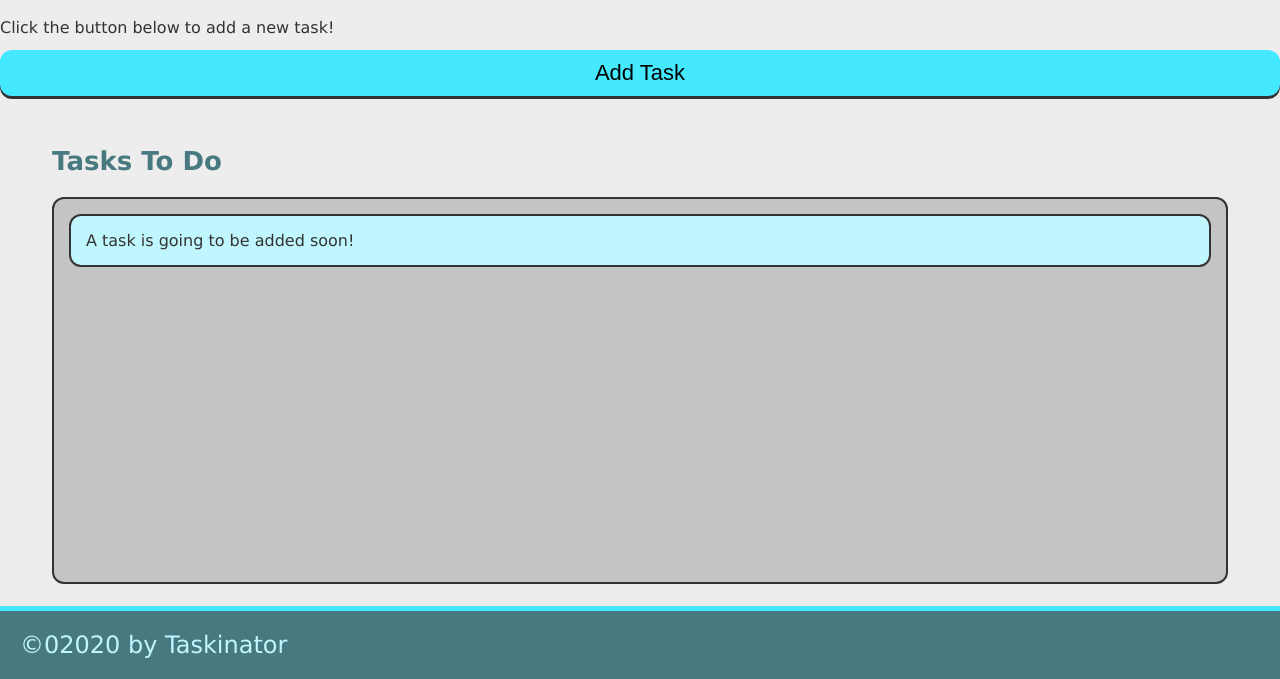
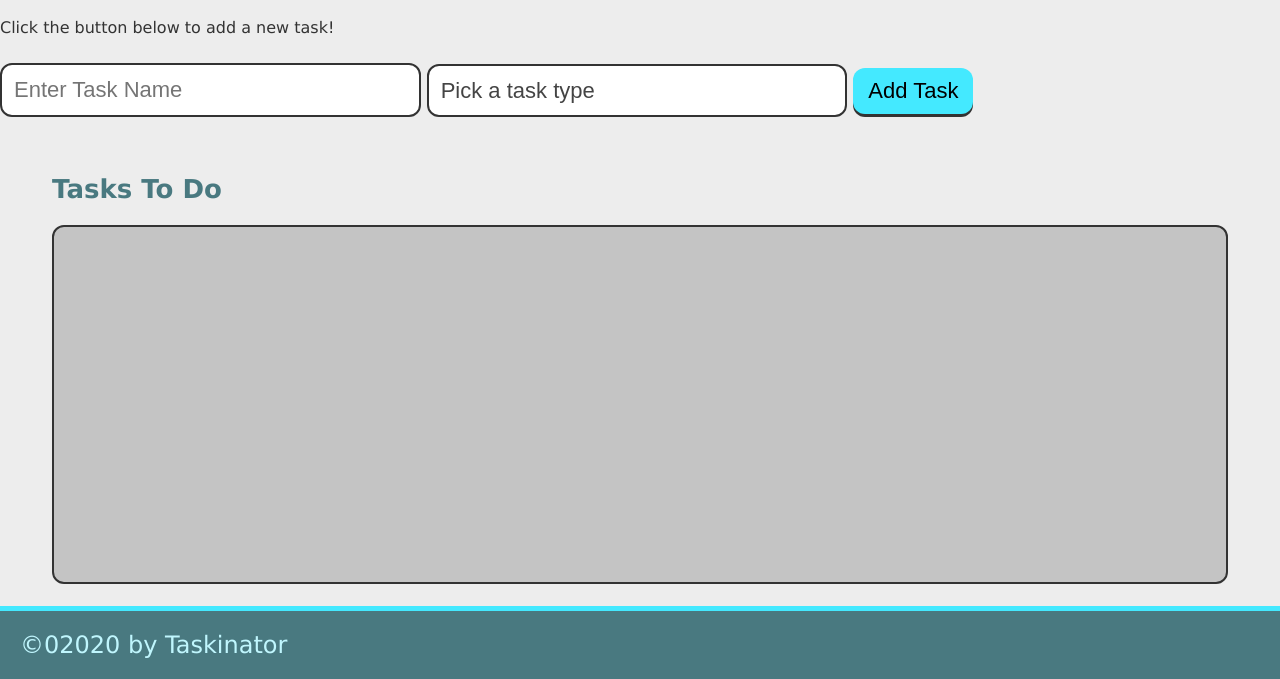
Before and after one commit to Crimsonsurf07/Taskinator, a plain HTML site: page index.html in a window 1280 px wide. Shown: the part 121-800 px from the top of the page. Drawn offline with Linux system fonts and the light colour scheme.

Commit message:
form and drop down menu added

```diff
--- a/assets/js/script.js
+++ b/assets/js/script.js
@@ -4,7 +4,7 @@ var tasksToDoEl = document.querySelector("#tasks-to-do");
 var createTaskHandler = function() {
     var listItemEl = document.createElement("li");
     listItemEl.className = "task-item";
-    listItemEl.textContent = "This is a new task.";
+    listItemEl.textContent = "A task is going to be added soon!";
     tasksToDoEl.appendChild(listItemEl);
 };
 
--- a/index.html
+++ b/index.html
@@ -11,13 +11,26 @@
     <header></header>
     <h1 class="page-title"> Taskinator</h1>
     <p> Click the button below to add a new task!</p>
-    <button id="save-task" class="btn" >Add Task</button>
+    <form id="task-form">
+        <div class="form-group">
+            <input type="text" name="task-name" placeholder="Enter Task Name"/>
+        </div>
+        <div class="form-group">
+            <select name="task-type" class="select-dropdown">
+                <option value= "" disabled selected>Pick a task type</option>
+                <option value="Print">Print</option>
+                <option value="WEb">Web</option>
+                <option value="Mobile">Mobile</option>
+            </select>
+        </div>
+        <div class="form-group">
+        <button id="save-task" class="btn" type="submit">Add Task</button>
+        </div>
+    </form>
     <main class="page-content">
         <section class="task-list-wrapper">
             <h2 class="list-title">Tasks To Do</h2>
-            <ul class="task-list" id="tasks-to-do">
-                <li class="task-item">A task is going to be added soon!</li>
-            </ul>
+            <ul class="task-list" id="tasks-to-do"></ul>
         </section>
     </main>
     <footer>
```
